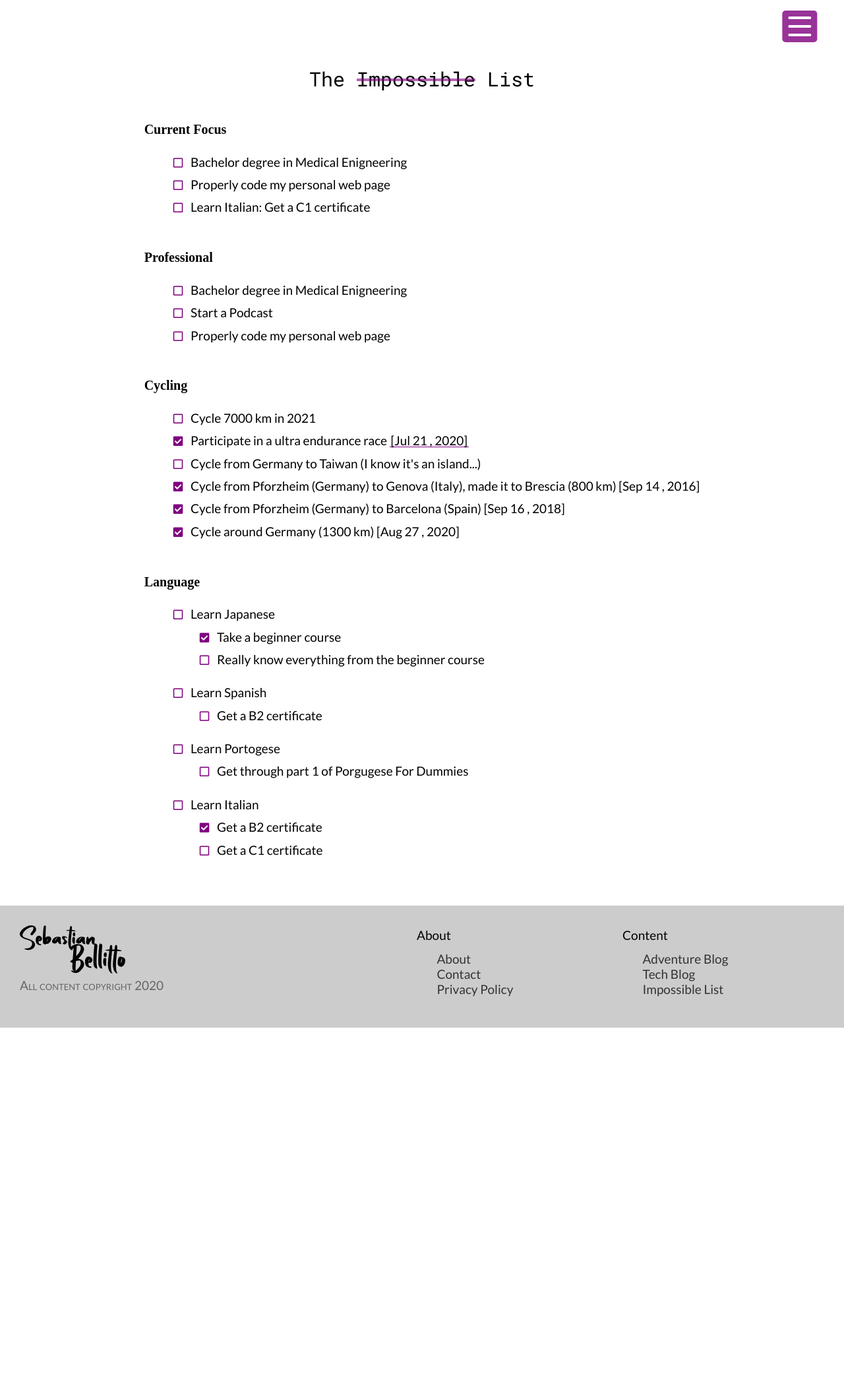
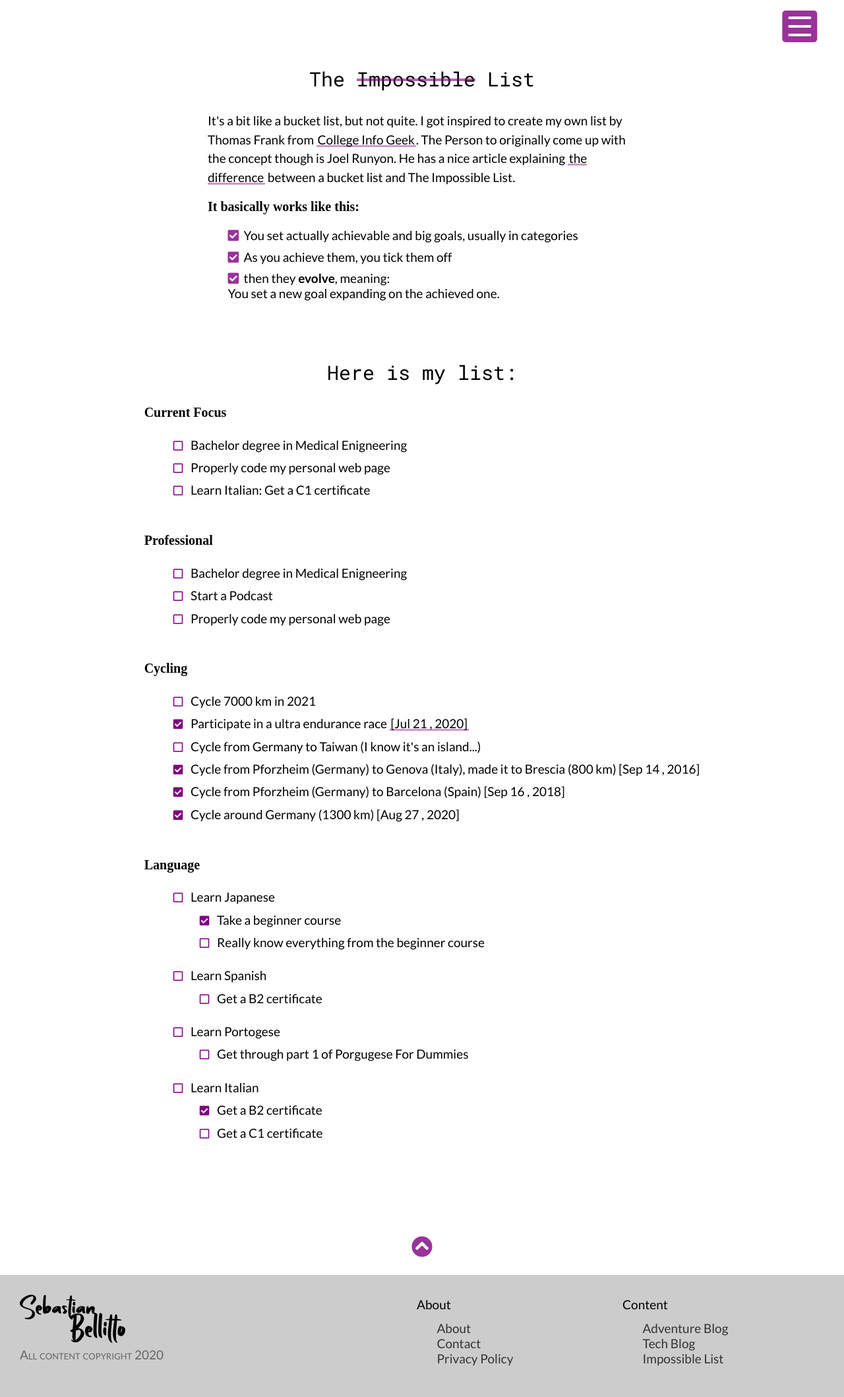
Before and after one commit to SebastianSlash/SebastianSlash.github.io, a Jekyll site: the page built from impossible-list.html, in a window 1280 px wide. Shown: the whole page at 66% size. Built offline with Jekyll 4.4.1, drawn with Linux system fonts in a browser that asks for light colours; some web fonts are replaced; before the commit the page ends 1558 px from its top, so only the background shows below that.

Commit message:
updated impossible

```diff
--- a/_layouts/default.html
+++ b/_layouts/default.html
@@ -3,7 +3,7 @@
 	<head>
 		<meta charset="utf-8">
 		<meta name="viewport" content="width=device-width, initial-scale=1">
-		<title>{{ page.title }}</title>
+		<title>{{ page.title }} | {{ site.name }}</title>
 		<link rel="stylesheet" href="/assets/css/styles.css">
 		{% seo %}
 	</head>
--- a/_sass/impossible.sass
+++ b/_sass/impossible.sass
@@ -1,6 +1,8 @@
 .wrapper.impossible
   display: flex
+  flex-direction: column
   justify-content: center
+  align-items: center
 
 .impossible.content
   padding: 20px 30px 20px 30px
@@ -19,6 +21,33 @@
   text-decoration-color: rgba(128, 0, 128, 0.6)
   text-decoration-thickness: 4px
 
+.impossible-description
+  display: grid
+  grid-template-columns: minmax(15px, auto) minmax(10px, 650px) minmax(15px, auto)
+  grid-template-rows: auto
+
+  .sidebar.left
+    grid-column: 1 / 2
+  .sidebar.right
+    grid-column: 3 / 4
+  .sidebar
+    grid-row: 1 / -1
+    width: auto
+
+  h1,
+  h2,
+  h3,
+  h4,
+  a,
+  p,
+  br,
+  ol,
+  ul,
+  li
+    grid-column: 2 / 3
+  li
+    padding-bottom: 0.5em
+
 .impossible-section
   @extend %fa-icon
   @extend .fas
--- a/impossible-list.html
+++ b/impossible-list.html
@@ -6,15 +6,29 @@ class: impossible
 <div class="wrapper impossible">
   <div class="sidebar left"></div>
   <div class="impossible content">
-    <!-- <ul class="fa-ul">
-      <li><span class="fa-li"><i class="fas fa-check-square"></i></span>List icons can</li>
-      <li><span class="fa-li"><i class="fas fa-check-square"></i></span>be used to</li>
-      <li><span class="fa-li"><i class="fas fa-spinner fa-pulse"></i></span>replace bullets</li>
-      <li><span class="fa-li"><i class="far fa-square"></i></span>in lists</li>
-    </ul> -->
-    <h1>The <span class="crossed">Impossible</span> List</h1>
+
+    <h1>The <span class="crossed" id="impossible-start">Impossible</span> List</h1>
+    <div class="impossible-description">
+      <div class="sidebar left"></div>
+      <p>
+        It's a bit like a bucket list, but not quite.
+        I got inspired to create my own list by Thomas Frank from <a href="https://collegeinfogeek.com" class="special-link">College Info Geek</a>.
+        The Person to originally come up with the concept though is Joel Runyon.
+        He has a nice article explaining <a href="https://impossiblehq.com/the-impossible-list-is-not-a-bucket-list/" class="special-link">the difference</a> between a bucket list and The Impossible List.
+      </p>
+      <h2>It basically works like this:</h2>
+      <ul>
+        <li class="task-list-item"><input type="checkbox" class="task-list-item-checkbox" disabled="disabled" checked="checked"></input>You set actually achievable and big goals, usually in categories</li>
+        <li class="task-list-item"><input type="checkbox" class="task-list-item-checkbox" disabled="disabled" checked="checked"></input>As you achieve them, you tick them off</li>
+        <li class="task-list-item"><input type="checkbox" class="task-list-item-checkbox" disabled="disabled" checked="checked"></input>then they <b>evolve</b>, meaning:<br>
+          You set a new goal expanding on the achieved one.</li>
+      </ul>
+      <div class="sidebar right"></div>
+    </div>
 
     <div class="impossible-section">
+      <p><br></p>
+      <h1>Here is my list:</h1>
       <h2>Current Focus</h2>
       <ul class="fa-ul">
         {% for section in site.data.impossible_list.sections %}
@@ -95,4 +109,7 @@ class: impossible
     {% endfor %}
   </div>
   <div class="sidebar right"></div>
+  <div class="goUp">
+    <a href="#impossible-start"><i class="fas fa-chevron-circle-up fa-2x"></i></a>
+  </div>
 </div>
```
Also changed, not shown: _blogtype/adventure.md (+2 -2 lines).
